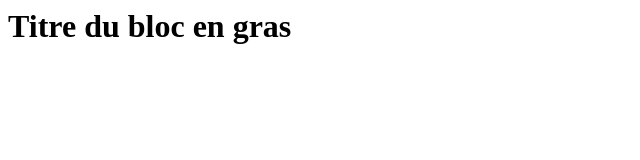
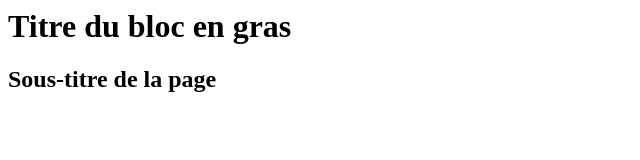
Before and after one commit to DenisWCS1/helloWorld, a plain HTML site: page index.html in a window 1280 px wide. Shown: the whole page, without its empty margins (0-640 px from the left). Drawn offline with Linux system fonts and the light colour scheme.

Commit message:
add subtitle to page

```diff
--- a/index.html
+++ b/index.html
@@ -6,7 +6,7 @@
 
 <body>
   <h1> Titre du bloc en gras </h1>
-
+  <h2> Sous-titre de la page </h2>
 </body>
 
 </html>
```
